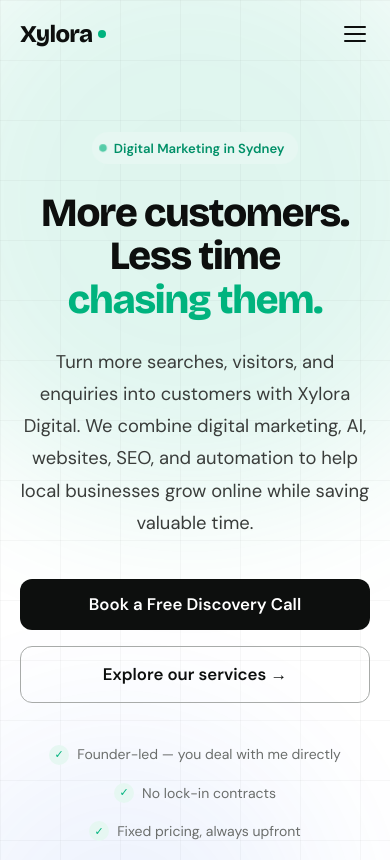
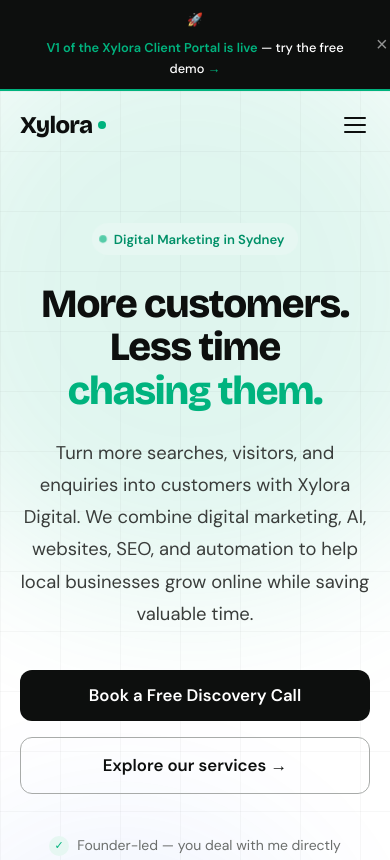
Before and after one commit to Julex-Dev/xylora-website, a website: page index.html in a window 390 px wide. Shown: the top 860 px of the page. Drawn offline with nearby package versions, Linux system fonts and the light colour scheme; a script that the page names is missing.

Commit message:
Add self-expiring V1 launch banner for the Client Portal
Single banner markup in index.html's shared app shell (above <nav>) so
it persists across every SPA route with no per-page duplication.
Nav/mobile-nav/body shift down by the banner's JS-measured height via
a --banner-h custom property, so no existing page offsets needed
touching.

- Dismiss is session-scoped (sessionStorage) so it reappears on a
  fresh visit another day but not on in-SPA navigation, per the
  "reappears another day" requirement in the brief.
- Hardcoded cutoff (BANNER_EXPIRY_DATE in script.js, 18 Oct 2026) hides
  the banner automatically with no redeploy needed.

```diff
--- a/index.html
+++ b/index.html
@@ -42,6 +42,18 @@
 <noscript><iframe src="https://www.googletagmanager.com/ns.html?id=GTM-KQ7TQ2SZ"
 height="0" width="0" style="display:none;visibility:hidden"></iframe></noscript>
 <!-- End Google Tag Manager (noscript) -->
+
+<!-- ═══════════════════════════ ANNOUNCEMENT BANNER ═══════════════════════════ -->
+<!-- Self-expiring V1 launch banner — auto-hides via BANNER_EXPIRY in script.js, no manual removal needed. -->
+<div id="announcementBanner" class="announcement-banner">
+  <div class="announcement-banner-inner">
+    <a class="announcement-banner-link" href="https://dashboard.xyloradigital.com/demo" target="_blank" rel="noopener">
+      <span class="announcement-banner-emoji" aria-hidden="true">🚀</span>
+      <span class="announcement-banner-text"><strong>V1 of the Xylora Client Portal is live</strong> — try the free demo <span class="announcement-banner-arrow" aria-hidden="true">→</span></span>
+    </a>
+    <button type="button" class="announcement-banner-close" onclick="dismissAnnouncementBanner()" aria-label="Dismiss announcement">&times;</button>
+  </div>
+</div>
 
 <!-- ═══════════════════════════ NAVIGATION ═══════════════════════════ -->
 <nav id="mainNav">
--- a/script.js
+++ b/script.js
@@ -378,6 +378,46 @@
   document.getElementById('mainNav').classList.toggle('scrolled', window.scrollY > 20);
 });
 
+// ─── ANNOUNCEMENT BANNER ─────────────────────────────────
+// Temporary V1 launch banner, live for exactly 2 weeks (4–18 Oct 2026).
+// BANNER_EXPIRY_DATE is the one thing to change to extend/retire it — on or
+// after this date the banner stops rendering with no redeploy required.
+const BANNER_EXPIRY_DATE = new Date(2026, 9, 18); // month is 0-indexed: 9 = October
+const BANNER_DISMISS_KEY = 'xylora_announcement_dismissed_v1';
+
+function syncAnnouncementBannerHeight(banner) {
+  document.documentElement.style.setProperty('--banner-h', banner.offsetHeight + 'px');
+}
+
+function dismissAnnouncementBanner() {
+  const banner = document.getElementById('announcementBanner');
+  if (!banner) return;
+  try { sessionStorage.setItem(BANNER_DISMISS_KEY, '1'); } catch (e) {}
+  document.body.classList.remove('has-announcement');
+  document.documentElement.style.setProperty('--banner-h', '0px');
+  banner.remove();
+}
+
+function initAnnouncementBanner() {
+  const banner = document.getElementById('announcementBanner');
+  if (!banner) return;
+
+  let dismissed = false;
+  try { dismissed = sessionStorage.getItem(BANNER_DISMISS_KEY) === '1'; } catch (e) {}
+
+  if (new Date() >= BANNER_EXPIRY_DATE || dismissed) {
+    banner.remove();
+    return;
+  }
+
+  document.body.classList.add('has-announcement');
+  syncAnnouncementBannerHeight(banner);
+
+  const resync = () => syncAnnouncementBannerHeight(banner);
+  window.addEventListener('resize', resync);
+  window.addEventListener('load', resync);
+}
+
 // ─── SCROLL REVEALS ─────────────────────────────────
 function initReveals() {
   const reveals = document.querySelectorAll('.page.active .reveal');
@@ -656,6 +696,8 @@
 
 // ─── INIT ─────────────────────────────────
 document.addEventListener('DOMContentLoaded', () => {
+  initAnnouncementBanner();
+
   // GitHub Pages can't rewrite deep paths, so 404.html bounces them here as
   // "/?/services/seo". Put the real path back before we resolve the route.
   if (window.location.search.charAt(1) === '/') {
--- a/style.css
+++ b/style.css
@@ -202,6 +202,80 @@
   margin-top: 0.5rem;
 }
 
+/* ─── ANNOUNCEMENT BANNER ───────────────────────────────
+   Height is measured in JS and written to --banner-h so nav, the mobile
+   menu, and body padding can shift down by exactly that amount — see
+   initAnnouncementBanner() in script.js. Defaults to 0 so nothing moves
+   when the banner is dismissed, expired, or absent. */
+:root { --banner-h: 0px; }
+
+.announcement-banner {
+  position: fixed;
+  top: 0; left: 0; right: 0;
+  z-index: 150;
+  background: var(--c-ink);
+  border-bottom: 2px solid var(--c-accent);
+}
+
+.announcement-banner-inner {
+  position: relative;
+  max-width: 1200px;
+  margin: 0 auto;
+  display: flex;
+  align-items: center;
+  justify-content: center;
+  padding: 0.65rem 2.75rem;
+  min-height: 24px;
+}
+
+.announcement-banner-link {
+  display: flex;
+  align-items: center;
+  justify-content: center;
+  flex-wrap: wrap;
+  gap: 0.5rem;
+  color: white;
+  text-decoration: none;
+  font-family: var(--font-body);
+  font-size: 0.875rem;
+  font-weight: 500;
+  text-align: center;
+}
+
+.announcement-banner-text strong { color: var(--c-accent); font-weight: 700; }
+.announcement-banner-arrow { color: var(--c-accent); font-weight: 700; transition: transform var(--transition); }
+.announcement-banner-link:hover .announcement-banner-arrow { transform: translateX(3px); }
+.announcement-banner-link:hover .announcement-banner-text { text-decoration: underline; }
+
+.announcement-banner-close {
+  position: absolute;
+  right: 0;
+  top: 50%;
+  transform: translateY(-50%);
+  background: none;
+  border: none;
+  color: rgba(255,255,255,0.55);
+  font-size: 1.4rem;
+  line-height: 1;
+  cursor: pointer;
+  padding: 0.25rem 0.4rem;
+  transition: color var(--transition);
+}
+
+.announcement-banner-close:hover { color: white; }
+
+/* Nav, the mobile dropdown, and the whole page shift down by the
+   banner's measured height so nothing sits underneath it. */
+body.has-announcement nav { top: var(--banner-h); }
+body.has-announcement .mobile-nav { top: calc(68px + var(--banner-h)); }
+body.has-announcement { padding-top: var(--banner-h); }
+
+@media (max-width: 680px) {
+  .announcement-banner-inner { padding: 0.6rem 2.25rem; }
+  .announcement-banner-link { font-size: 0.8rem; }
+  .announcement-banner-close { right: -0.25rem; font-size: 1.25rem; }
+}
+
 /* ─── TYPOGRAPHY ─────────────────────────────── */
 .display-xl {
   font-family: var(--font-display);
```
